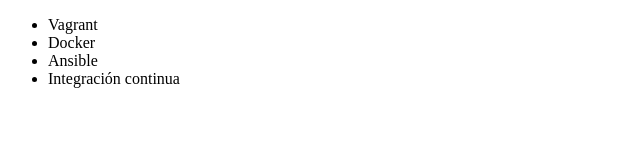
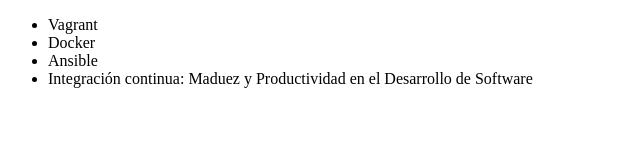
Before and after one commit to Pablodadiaz/primer-git, a plain HTML site: page index.html in a window 1280 px wide. Shown: the whole page, without its empty margins (0-640 px from the left). Drawn offline with Linux system fonts and the light colour scheme.

Commit message:
Renombrando curso de integracion continua

```diff
--- a/index.html
+++ b/index.html
@@ -9,7 +9,7 @@
          <li> Vagrant </li>
          <li> Docker </li>
          <li> Ansible </li>
-         <li> Integración continua </li>
+         <li> Integración continua: Maduez y Productividad en el Desarrollo de Software </li>
      </ul>
 </body>
 </html>
```
